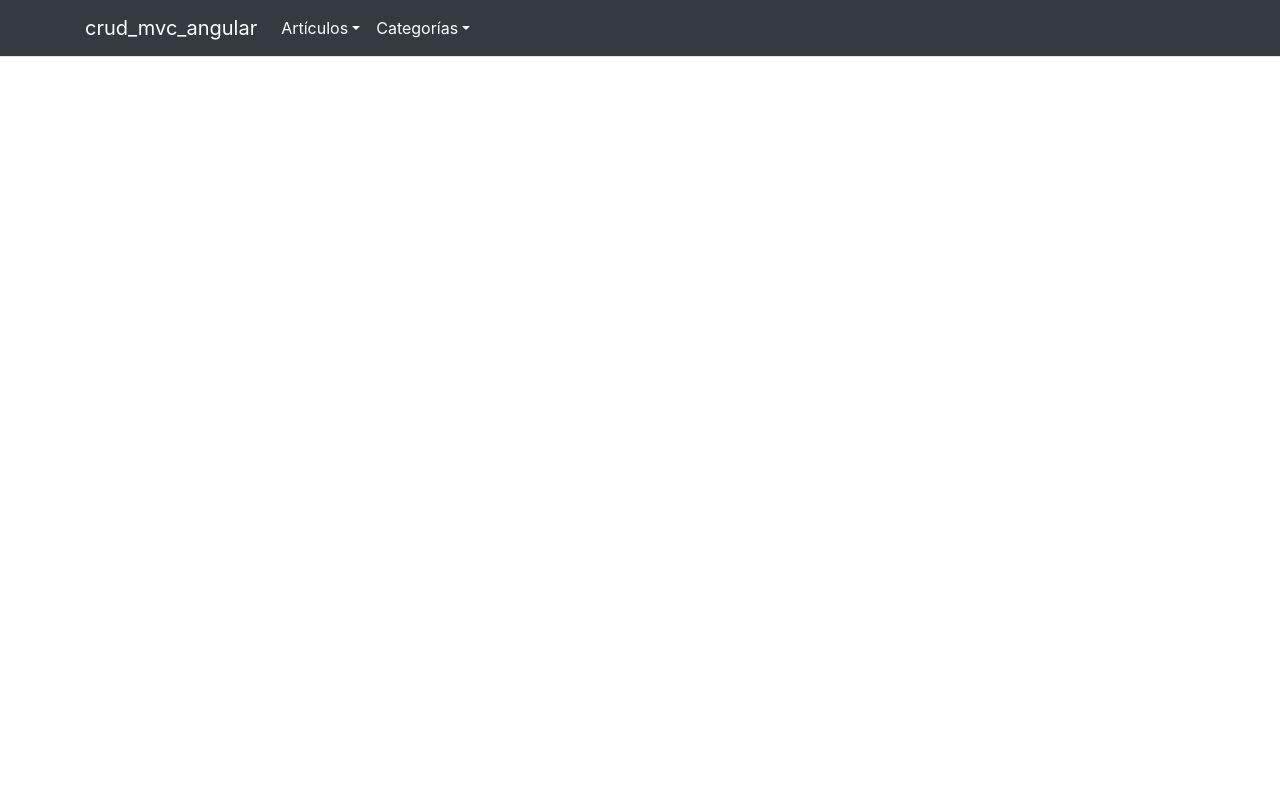
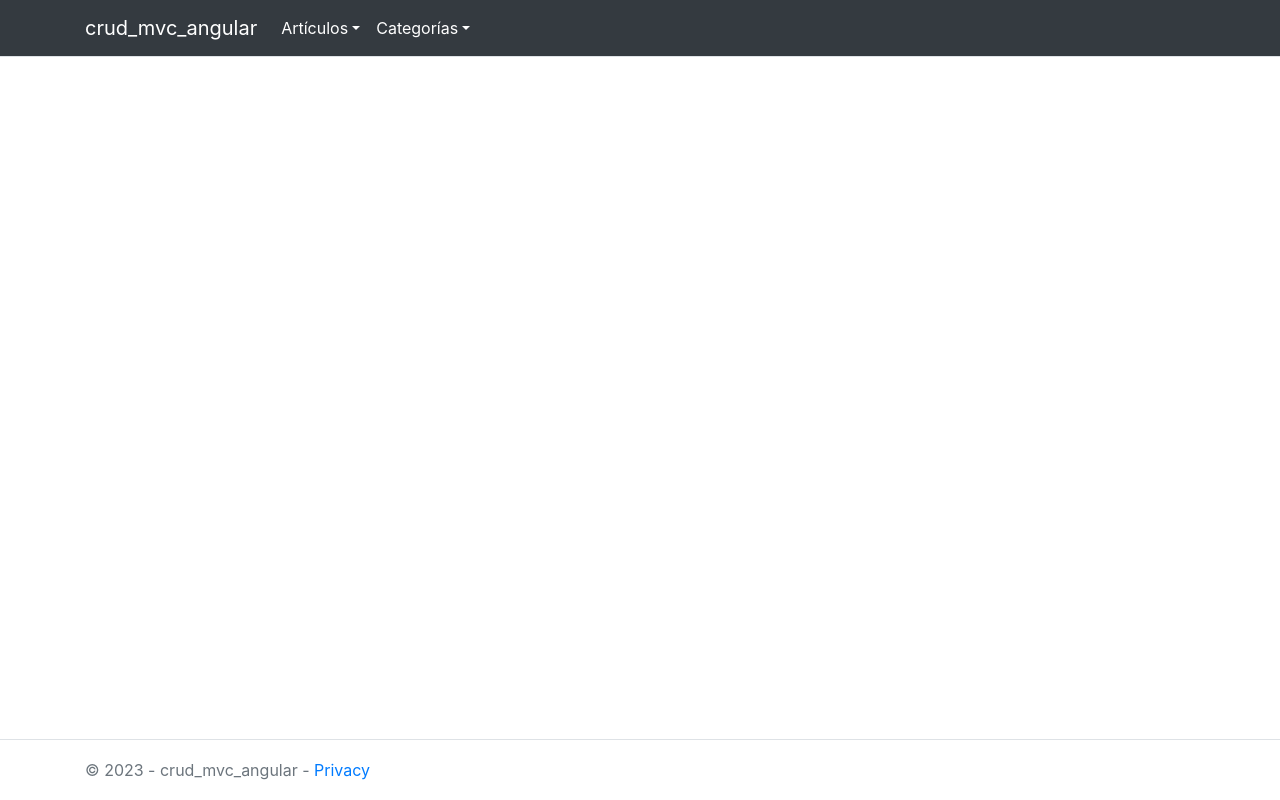
Before and after one commit to manuel-chinchi/crud-mvc-angular-springboot, an Angular app: page / in a window 1280 px wide. Built offline with nearby package versions, Linux system fonts and the light colour scheme.

Commit message:
add footer component

```diff
--- a/src/app/app.component.html
+++ b/src/app/app.component.html
@@ -1 +1,2 @@
 <app-header></app-header>
+<app-footer></app-footer>
--- a/src/app/app.module.ts
+++ b/src/app/app.module.ts
@@ -3,11 +3,13 @@ import { NgModule } from '@angular/core';
 
 import { AppComponent } from './app.component';
 import { HeaderComponent } from './app/components/header/header.component';
+import { FooterComponent } from './app/components/footer/footer.component';
 
 @NgModule({
   declarations: [
     AppComponent, // Custom components
-    HeaderComponent
+    HeaderComponent,
+    FooterComponent
   ],
   imports: [
     BrowserModule // NgIf, NgFor...
--- /dev/null
+++ b/src/app/app/components/footer/footer.component.css
@@ -0,0 +1,8 @@
+.footer {
+    position: absolute;
+    bottom: 0;
+    width: 100%;
+    white-space: nowrap;
+    line-height: 60px;
+    /* Vertically center the text there */
+}
--- /dev/null
+++ b/src/app/app/components/footer/footer.component.html
@@ -0,0 +1,5 @@
+<footer class="border-top footer text-muted">
+    <div class="container">
+        &copy; 2023 - {{ title }} - <a href="#">Privacy</a>
+    </div>
+</footer>
--- /dev/null
+++ b/src/app/app/components/footer/footer.component.ts
@@ -0,0 +1,10 @@
+import { Component } from '@angular/core';
+
+@Component({
+  selector: 'app-footer',
+  templateUrl: './footer.component.html',
+  styleUrls: ['./footer.component.css']
+})
+export class FooterComponent {
+  title: string = 'crud_mvc_angular';
+}
```
